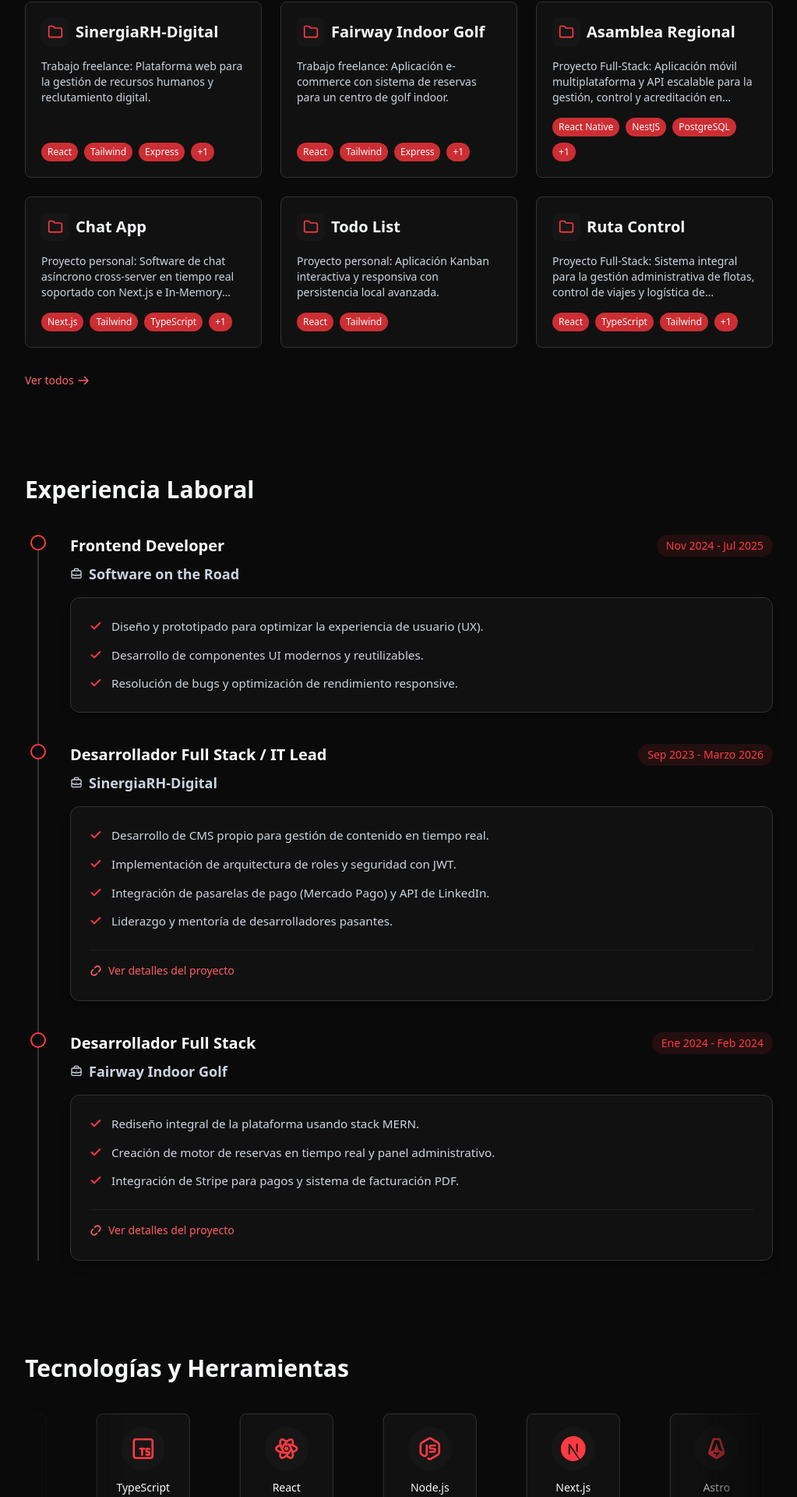
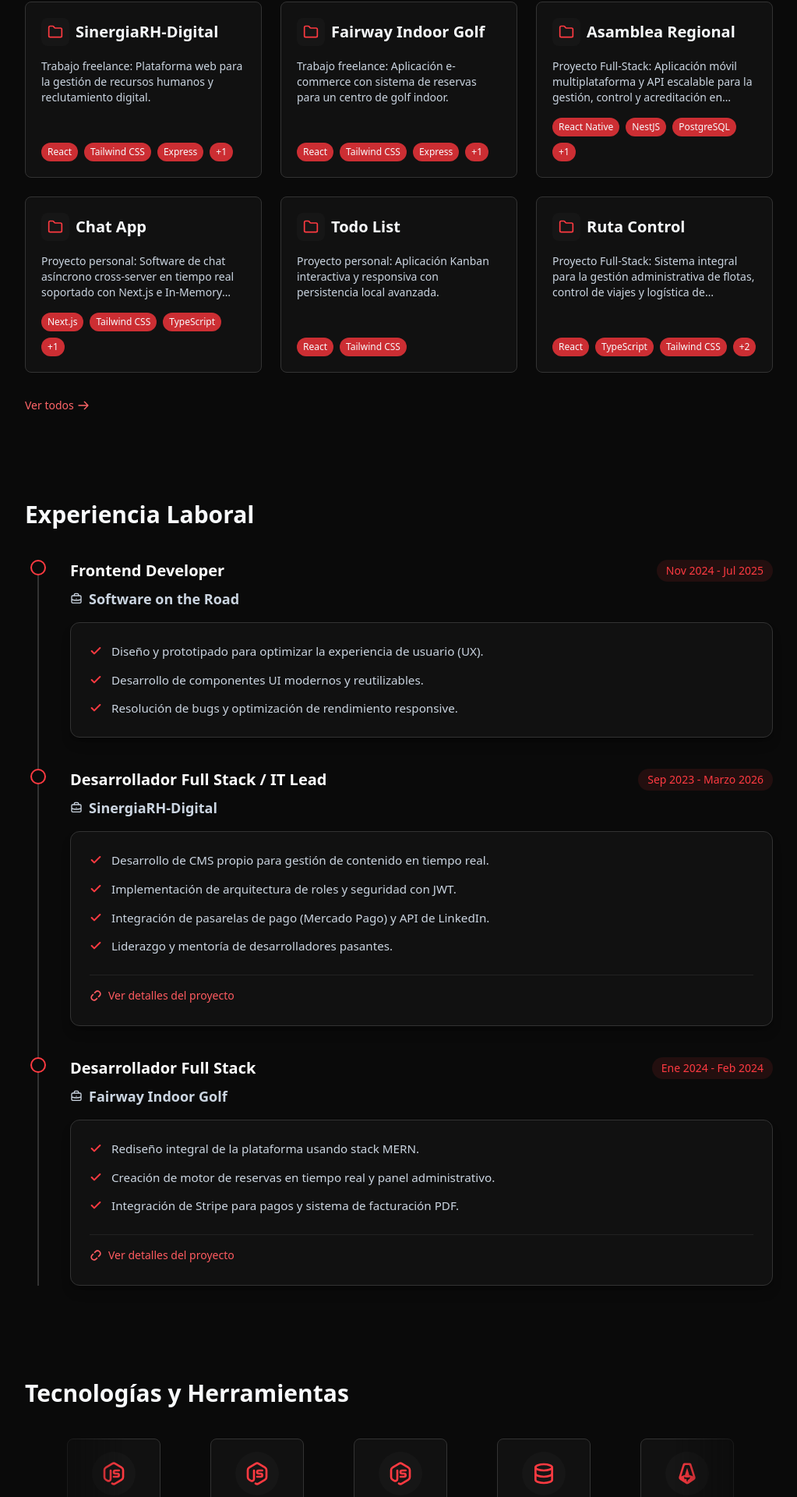
Before and after one commit to MarioGomariz/Portfolio-2.0, a Next.js app: page / in a window 1280 px wide. Shown: the part 734-2654 px from the top of the page at 78% size, without its empty margins (128-1151 px from the left). Built offline with nearby package versions, Linux system fonts and the light colour scheme.

Commit message:
fix things

```diff
--- /dev/null
+++ b/src/components/icons/dev/DatabaseIcon.tsx
@@ -0,0 +1,21 @@
+import { SVGProps } from "react";
+
+export default function DatabaseIcon(props: SVGProps<SVGSVGElement>) {
+  return (
+    <svg
+      {...props}
+      xmlns="http://www.w3.org/2000/svg"
+      viewBox="0 0 24 24"
+      strokeWidth="2"
+      stroke="currentColor"
+      fill="none"
+      strokeLinecap="round"
+      strokeLinejoin="round"
+    >
+      <path stroke="none" d="M0 0h24v24H0z" fill="none" />
+      <ellipse cx="12" cy="6" rx="8" ry="3" />
+      <path d="M4 6v6a8 3 0 0 0 16 0v-6" />
+      <path d="M4 12v6a8 3 0 0 0 16 0v-6" />
+    </svg>
+  );
+}
--- a/src/components/icons/dev/index.ts
+++ b/src/components/icons/dev/index.ts
@@ -9,3 +9,4 @@ export { default as AstroIcon } from "./AstroIcon";
 export { default as MongoIcon } from "./MongoIcon";
 export { default as GitIcon } from "./GitIcon";
 export { default as FigmaIcon } from "./FigmaIcon";
+export { default as DatabaseIcon } from "./DatabaseIcon";
--- a/src/components/sections/Skills.tsx
+++ b/src/components/sections/Skills.tsx
@@ -10,6 +10,7 @@ import {
   AstroIcon,
   GitIcon,
   FigmaIcon,
+  DatabaseIcon,
 } from "@/components/icons/dev";
 import portfolioData from "@/data/portfolio.json";
 import Github from "../icons/Github";
@@ -39,6 +40,8 @@ const getIconComponent = (iconName: string) => {
       return GitIcon;
     case "FigmaIcon":
       return FigmaIcon;
+    case "DatabaseIcon":
+      return DatabaseIcon;
     default:
       return null;
   }
@@ -57,13 +60,18 @@ const SkillItem = ({ skill }: { skill: Skill }) => {
   const IconComponent = getIconComponent(skill.icon);
   return (
     <div className="carousel-item group flex flex-col items-center justify-center p-4 rounded-lg dark-card hover:border-blue-500 min-w-[120px]">
-      <div className="p-3 rounded-full mb-3 transition-colors"
+      <div
+        className="p-3 rounded-full mb-3 transition-colors"
         style={{
-          backgroundColor: 'var(--background-element)',
-        }}>
-        {IconComponent &&
-          <IconComponent className="w-8 h-8" style={{ color: 'var(--primary)' }} />
-        }
+          backgroundColor: "var(--background-element)",
+        }}
+      >
+        {IconComponent && (
+          <IconComponent
+            className="w-8 h-8"
+            style={{ color: "var(--primary)" }}
+          />
+        )}
       </div>
       <span className="text-sm text-center dark-text transition-colors group-hover:text-blue-300">
         {skill.name}
@@ -83,7 +91,6 @@ export default function Skills() {
 
       {/* Carousel infinito de skills */}
       <div className="mt-8">
-
         <div className="w-full inline-flex flex-nowrap overflow-hidden [mask-image:_linear-gradient(to_right,transparent_0,_black_128px,_black_calc(100%-128px),transparent_100%)]">
           <ul className="flex items-center justify-center md:justify-start [&_li]:mx-8 animate-infinite-scroll">
             {skills.map((skill) => (
--- a/src/data/portfolio.json
+++ b/src/data/portfolio.json
@@ -67,7 +67,7 @@
       "summary": "Trabajo freelance: Plataforma web para la gestión de recursos humanos y reclutamiento digital.",
       "tags": [
         "React",
-        "Tailwind",
+        "Tailwind CSS",
         "Express",
         "MySQL"
       ],
@@ -88,7 +88,7 @@
       "summary": "Trabajo freelance: Aplicación e-commerce con sistema de reservas para un centro de golf indoor.",
       "tags": [
         "React",
-        "Tailwind",
+        "Tailwind CSS",
         "Express",
         "MySQL"
       ],
@@ -137,7 +137,7 @@
       "summary": "Proyecto personal: Software de chat asíncrono cross-server en tiempo real soportado con Next.js e In-Memory Storage.",
       "tags": [
         "Next.js",
-        "Tailwind",
+        "Tailwind CSS",
         "TypeScript",
         "Node.js"
       ],
@@ -162,7 +162,7 @@
       "summary": "Proyecto personal: Aplicación Kanban interactiva y responsiva con persistencia local avanzada.",
       "tags": [
         "React",
-        "Tailwind"
+        "Tailwind CSS"
       ],
       "tools": [
         "LocalStorage",
@@ -187,12 +187,12 @@
       "tags": [
         "React",
         "TypeScript",
-        "Tailwind",
-        "Express"
+        "Tailwind CSS",
+        "Express",
+        "PostgreSQL"
       ],
       "tools": [
         "Prisma",
-        "PostgreSQL",
         "Zustand",
         "Supabase"
       ],
@@ -214,7 +214,7 @@
       "tags": [
         "React",
         "TypeScript",
-        "Tailwind"
+        "Tailwind CSS"
       ],
       "tools": [
         "TanStack Query"
@@ -253,61 +253,26 @@
     }
   ],
   "skills": [
-    {
-      "name": "HTML",
-      "icon": "HtmlIcon",
-      "category": "technology"
-    },
-    {
-      "name": "CSS",
-      "icon": "CssIcon",
-      "category": "technology"
-    },
-    {
-      "name": "JavaScript",
-      "icon": "JavaScriptIcon",
-      "category": "technology"
-    },
-    {
-      "name": "TypeScript",
-      "icon": "TsIcon",
-      "category": "technology"
-    },
-    {
-      "name": "React",
-      "icon": "ReactIcon",
-      "category": "technology"
-    },
-    {
-      "name": "Node.js",
-      "icon": "NodeIcon",
-      "category": "technology"
-    },
-    {
-      "name": "Next.js",
-      "icon": "NextJS",
-      "category": "technology"
-    },
-    {
-      "name": "Astro",
-      "icon": "AstroIcon",
-      "category": "technology"
-    },
-    {
-      "name": "GitHub",
-      "icon": "GithubIcon",
-      "category": "tool"
-    },
-    {
-      "name": "Git",
-      "icon": "GitIcon",
-      "category": "tool"
-    },
-    {
-      "name": "Figma",
-      "icon": "FigmaIcon",
-      "category": "tool"
-    }
+    { "name": "JavaScript", "icon": "JavaScriptIcon", "category": "technology" },
+    { "name": "TypeScript", "icon": "TsIcon", "category": "technology" },
+    { "name": "React", "icon": "ReactIcon", "category": "technology" },
+    { "name": "Next.js", "icon": "NextJS", "category": "technology" },
+    { "name": "React Native", "icon": "ReactIcon", "category": "technology" },
+    { "name": "Node.js", "icon": "NodeIcon", "category": "technology" },
+    { "name": "NestJS", "icon": "NodeIcon", "category": "technology" },
+    { "name": "Express", "icon": "NodeIcon", "category": "technology" },
+    { "name": "PostgreSQL", "icon": "DatabaseIcon", "category": "technology" },
+    { "name": "Astro", "icon": "AstroIcon", "category": "technology" },
+    { "name": "HTML", "icon": "HtmlIcon", "category": "technology" },
+    { "name": "CSS", "icon": "CssIcon", "category": "technology" },
+    { "name": "Tailwind CSS", "icon": "CssIcon", "category": "technology" },
+    { "name": "Zustand", "icon": "ReactIcon", "category": "technology" },
+    { "name": "Git", "icon": "GitIcon", "category": "tool" },
+    { "name": "GitHub", "icon": "GithubIcon", "category": "tool" },
+    { "name": "Figma", "icon": "FigmaIcon", "category": "tool" },
+    { "name": "Supabase", "icon": "DatabaseIcon", "category": "tool" },
+    { "name": "Prisma", "icon": "DatabaseIcon", "category": "tool" },
+    { "name": "TanStackQuery", "icon": "ReactIcon", "category": "tool" }
   ],
   "softSkills": [
     {
```
